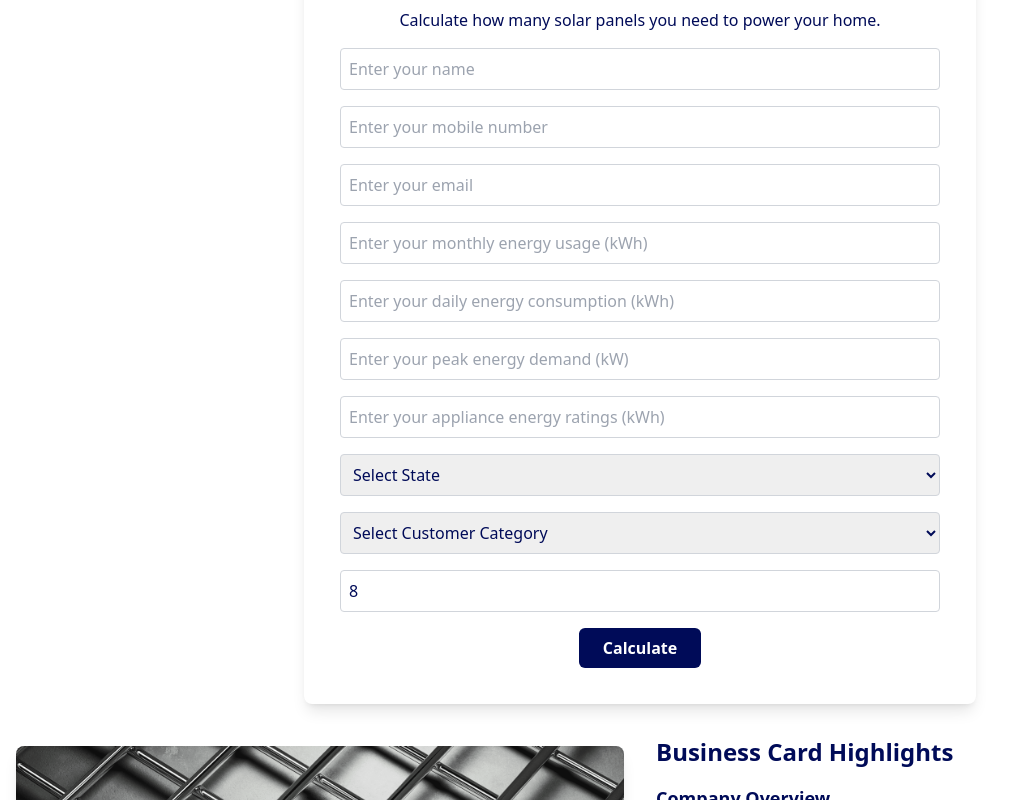
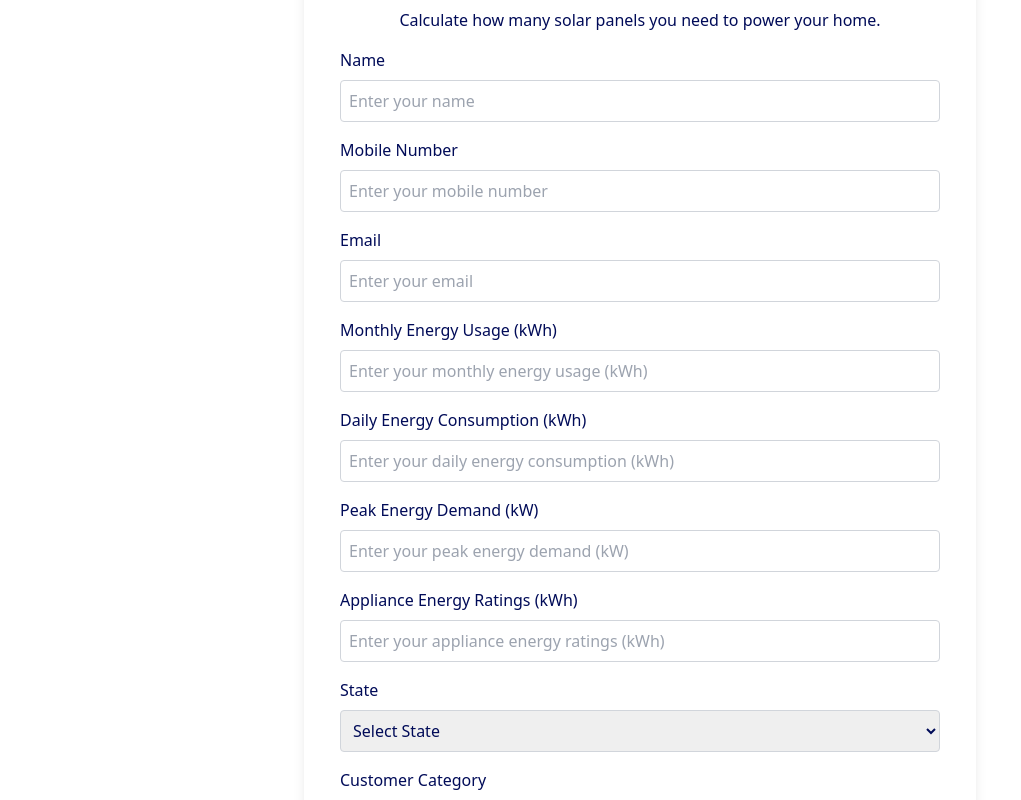
Before and after one commit to ridham-Work/SolarWebsite, a Next.js app: page / in a window 1280 px wide. Shown: the part 1400-2200 px from the top of the page, without its empty margins (0-1021 px from the left). Built offline with nearby package versions, Linux system fonts and the light colour scheme.

Commit message:
adds the labels into the calculator

```diff
--- a/app/components/CompanyStuff.jsx
+++ b/app/components/CompanyStuff.jsx
@@ -41,9 +41,11 @@ const SolarCompanySections = () => {
               </p>
             </div>
           </div>
-          <button className="mt-4 px-6 py-3 bg-green-500 text-white font-semibold rounded-lg hover:bg-green-600 transition duration-200">
+       <a href="#residential">
+       <button className="mt-4 px-6 py-3 bg-green-500 text-white font-semibold rounded-lg hover:bg-green-600 transition duration-200">
             Learn More
           </button>
+       </a>
         </div>
       </section>
 
--- a/app/components/Solarcalc.jsx
+++ b/app/components/Solarcalc.jsx
@@ -57,8 +57,6 @@ const Solarcalc = () => {
     { value: "west-bengal", label: "West Bengal" }
   ];
 
-
-
   // Animate the counter from 0 to the target value infinitely
   const animateCounter = (target, setState) => {
     let count = 0;
@@ -82,6 +80,7 @@ const Solarcalc = () => {
     animateCounter(100, setConfidence); // Example limit for confidence
     animateCounter(100, setSavings); // Example limit for savings
   }, []); //
+
   const calculatePanels = () => {
     if (!energyUsage || !electricityCost || !customerType || !dailyConsumption || !peakDemand || !applianceRatings || !name || !mobile || !email) {
       alert("Please fill in all fields.");
@@ -145,56 +144,78 @@ const Solarcalc = () => {
           <h2 className="text-3xl font-bold mb-4 text-center">Solar Energy Calculator</h2>
           <p className="mb-4 text-center text-[#000b58]">Calculate how many solar panels you need to power your home.</p>
           <div className="flex flex-col items-center">
+            <div className="mb-4 w-full">
+              <label className="block text-[#08800] mb-2">Name</label>
               <input
                 type="text"
                 value={name}
                 onChange={(e) => setName(e.target.value)}
                 placeholder="Enter your name"
-              className="p-2 border border-gray-300 rounded mb-4 w-full focus:outline-none focus:ring-2 focus:ring-blue-500"
+                className="p-2 border border-gray-300 rounded w-full focus:outline-none focus:ring-2 focus:ring-blue-500"
               />
+            </div>
+            <div className="mb-4 w-full">
+              <label className="block text-[#08800] mb-2">Mobile Number</label>
               <input
                 type="text"
                 value={mobile}
                 onChange={(e) => setMobile(e.target.value)}
                 placeholder="Enter your mobile number"
-              className="p-2 border border-gray-300 rounded mb-4 w-full focus:outline-none focus:ring-2 focus:ring-blue-500"
+                className="p-2 border border-gray-300 rounded w-full focus:outline-none focus:ring-2 focus:ring-blue-500"
               />
+            </div>
+            <div className="mb-4 w-full">
+              <label className="block text-[#08800] mb-2">Email</label>
               <input
                 type="email"
                 value={email}
                 onChange={(e) => setEmail(e.target.value)}
                 placeholder="Enter your email"
-              className="p-2 border border-gray-300 rounded mb-4 w-full focus:outline-none focus:ring-2 focus:ring-blue-500"
+                className="p-2 border border-gray-300 rounded w-full focus:outline-none focus:ring-2 focus:ring-blue-500"
               />
+            </div>
+            <div className="mb-4 w-full">
+              <label className="block text-[#08800] mb-2">Monthly Energy Usage (kWh)</label>
               <input
                 type="number"
                 value={energyUsage}
                 onChange={(e) => setEnergyUsage(e.target.value)}
                 placeholder="Enter your monthly energy usage (kWh)"
-              className="p-2 border border-gray-300 rounded mb-4 w-full focus:outline-none focus:ring-2 focus:ring-blue-500"
+                className="p-2 border border-gray-300 rounded w-full focus:outline-none focus:ring-2 focus:ring-blue-500"
               />
+            </div>
+            <div className="mb-4 w-full">
+              <label className="block text-[#08800] mb-2">Daily Energy Consumption (kWh)</label>
               <input
                 type="number"
                 value={dailyConsumption}
                 onChange={(e) => setDailyConsumption(e.target.value)}
                 placeholder="Enter your daily energy consumption (kWh)"
-              className="p-2 border border-gray-300 rounded mb-4 w-full focus:outline-none focus:ring-2 focus:ring-blue-500"
+                className="p-2 border border-gray-300 rounded w-full focus:outline-none focus:ring-2 focus:ring-blue-500"
               />
+            </div>
+            <div className="mb-4 w-full">
+              <label className="block text-[#08800] mb-2">Peak Energy Demand (kW)</label>
               <input
                 type="number"
                 value={peakDemand}
                 onChange={(e) => setPeakDemand(e.target.value)}
                 placeholder="Enter your peak energy demand (kW)"
-              className="p-2 border border-gray-300 rounded mb-4 w-full focus:outline-none focus:ring-2 focus:ring-blue-500"
+                className="p-2 border border-gray-300 rounded w-full focus:outline-none focus:ring-2 focus:ring-blue-500"
               />
+            </div>
+            <div className="mb-4 w-full">
+              <label className="block text-[#08800] mb-2">Appliance Energy Ratings (kWh)</label>
               <input
                 type="number"
                 value={applianceRatings}
                 onChange={(e) => setApplianceRatings(e.target.value)}
                 placeholder="Enter your appliance energy ratings (kWh)"
-              className="p-2 border border-gray-300 rounded mb-4 w-full focus:outline-none focus:ring-2 focus:ring-blue-500"
+                className="p-2 border border-gray-300 rounded w-full focus:outline-none focus:ring-2 focus:ring-blue-500"
               />
+            </div>
             <div className="mb-4 w-full">
+              <label className="block text-[#08800] mb-2">State</label>
               <select
                 name="state"
                 value={state}
@@ -208,6 +229,7 @@ const Solarcalc = () => {
               </select>
             </div>
             <div className="mb-4 w-full">
+              <label className="block text-[#08800] mb-2">Customer Category</label>
               <select
                 name="customer_type"
                 value={customerType}
@@ -221,6 +243,7 @@ const Solarcalc = () => {
               </select>
             </div>
             <div className="mb-4 w-full">
+              <label className="block text-[#08800] mb-2">Electricity Cost per kWh (₹)</label>
               <input
                 type="number"
                 value={electricityCost}
```
Lines whose indentation alone changed are shown as unchanged.
